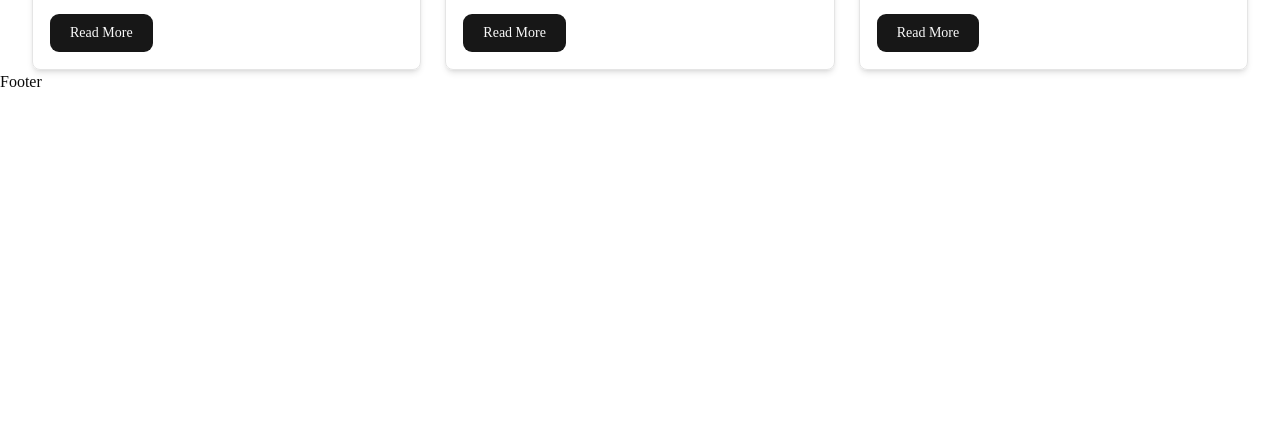
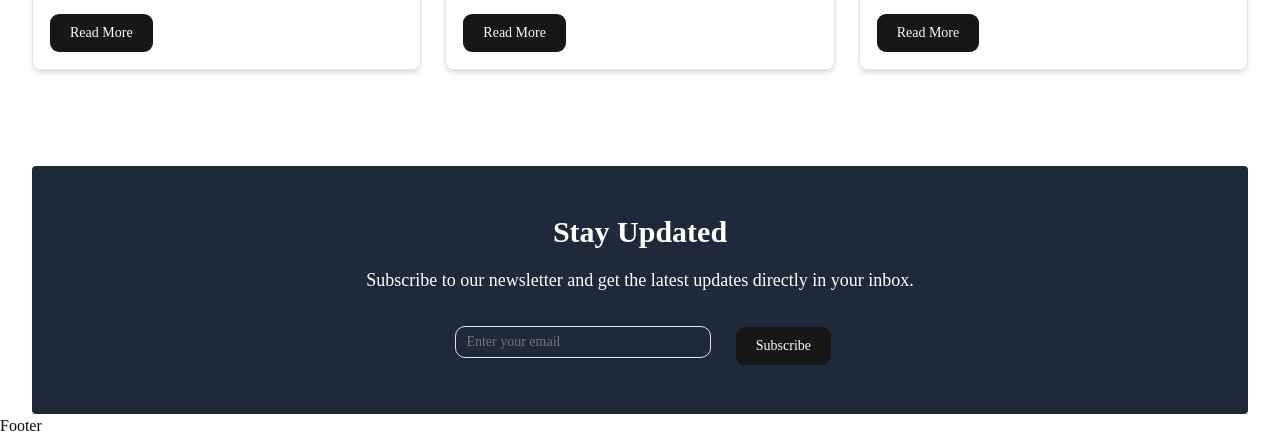
Before and after one commit to mdmohsin-dev/next-news-portal, a Next.js app: page / in a window 1280 px wide. Shown: the part 1036-1471 px from the top of the page. Before the commit the page ends 1130 px from the top, so only its background shows below. Built offline with nearby package versions, Linux system fonts and the light colour scheme.

Commit message:
create newsLetter section

```diff
--- a/src/app/layout.tsx
+++ b/src/app/layout.tsx
@@ -2,6 +2,7 @@ import type { Metadata } from "next";
 import { Geist, Geist_Mono } from "next/font/google";
 import "./globals.css";
 import Navbar from "@/components/shared/Navbar";
+import Footer from "@/components/shared/Footer";
 
 const geistSans = Geist({
   variable: "--font-geist-sans",
@@ -33,7 +34,7 @@ export default function RootLayout({
         <main className="min-h-screen max-w-7xl mx-auto px-4 sm:px-6 lg:px-8">
           {children}
         </main>
-        <footer>Footer</footer>
+        <Footer></Footer>
       </body>
     </html>
   );
--- a/src/app/news/page.tsx
+++ b/src/app/news/page.tsx
@@ -1,8 +1,6 @@
-import React from 'react'
-
 const page = () => {
   return (
-    <div>All News</div>
+    <div className='mt-10'>All News</div>
   )
 }
 
--- a/src/app/page.tsx
+++ b/src/app/page.tsx
@@ -1,5 +1,6 @@
 import Banner from "@/components/shared/Banner";
 import NewsCard from "@/components/shared/NewsCard";
+import NewsLetter from "@/components/shared/NewsLetter";
 import { NewsItem } from "@/types/news";
 
 const Home = async () => {
@@ -20,6 +21,7 @@ const Home = async () => {
           }
         </div>
       </div>
+      <NewsLetter/>
     </div>
   );
 }
--- /dev/null
+++ b/src/components/shared/Footer.tsx
@@ -0,0 +1,7 @@
+const Footer = () => {
+  return (
+    <div>Footer</div>
+  )
+}
+
+export default Footer
--- a/src/components/shared/NewsCard.tsx
+++ b/src/components/shared/NewsCard.tsx
@@ -1,5 +1,4 @@
 import Link from 'next/link'
-import cardImg from "../../assets/ai.jpg"
 import Image from 'next/image'
 import { Button } from '../ui/button'
 import { NewsCardProps } from '@/types/news'
--- /dev/null
+++ b/src/components/shared/NewsLetter.tsx
@@ -0,0 +1,38 @@
+import React from 'react'
+import { Button } from '../ui/button'
+import { Input } from '../ui/input'
+
+const NewsLetter = () => {
+  return (
+    <section className="bg-gray-800 text-white dark:bg-gray-800 dark:text-white py-12 rounded mt-24">
+      <div className="max-w-4xl mx-auto px-4 sm:px-6 lg:px-8 text-center">
+        <h2 className="text-3xl font-bold">
+          Stay Updated
+        </h2>
+        <p className="mt-4 text-lg">
+          Subscribe to our newsletter and get the latest updates directly in
+          your inbox.
+        </p>
+
+        {/* Subscription Form */}
+        <form className="mt-8 sm:max-w-sm mx-auto sm:flex sm:justify-center">
+          <div className="flex-1 sm:flex-shrink-0">
+            <Input
+              type="email"
+              placeholder="Enter your email"
+              className="w-full sm:w-64 dark:bg-gray-800 dark:text-white dark:border-gray-600"
+              required
+            />
+          </div>
+          <div className="mt-4 sm:mt-0 sm:ml-4">
+            <Button className="w-full sm:w-auto dark:bg-primary dark:hover:bg-primary/90">
+              Subscribe
+            </Button>
+          </div>
+        </form>
+      </div>
+    </section>
+  )
+}
+
+export default NewsLetter
--- /dev/null
+++ b/src/components/ui/input.tsx
@@ -0,0 +1,19 @@
+import * as React from "react"
+
+import { cn } from "@/lib/utils"
+
+function Input({ className, type, ...props }: React.ComponentProps<"input">) {
+  return (
+    <input
+      type={type}
+      data-slot="input"
+      className={cn(
+        "h-8 w-full min-w-0 rounded-lg border border-input bg-transparent px-2.5 py-1 text-base transition-colors outline-none file:inline-flex file:h-6 file:border-0 file:bg-transparent file:text-sm file:font-medium file:text-foreground placeholder:text-muted-foreground focus-visible:border-ring focus-visible:ring-3 focus-visible:ring-ring/50 disabled:pointer-events-none disabled:cursor-not-allowed disabled:bg-input/50 disabled:opacity-50 aria-invalid:border-destructive aria-invalid:ring-3 aria-invalid:ring-destructive/20 md:text-sm dark:bg-input/30 dark:disabled:bg-input/80 dark:aria-invalid:border-destructive/50 dark:aria-invalid:ring-destructive/40",
+        className
+      )}
+      {...props}
+    />
+  )
+}
+
+export { Input }
```
